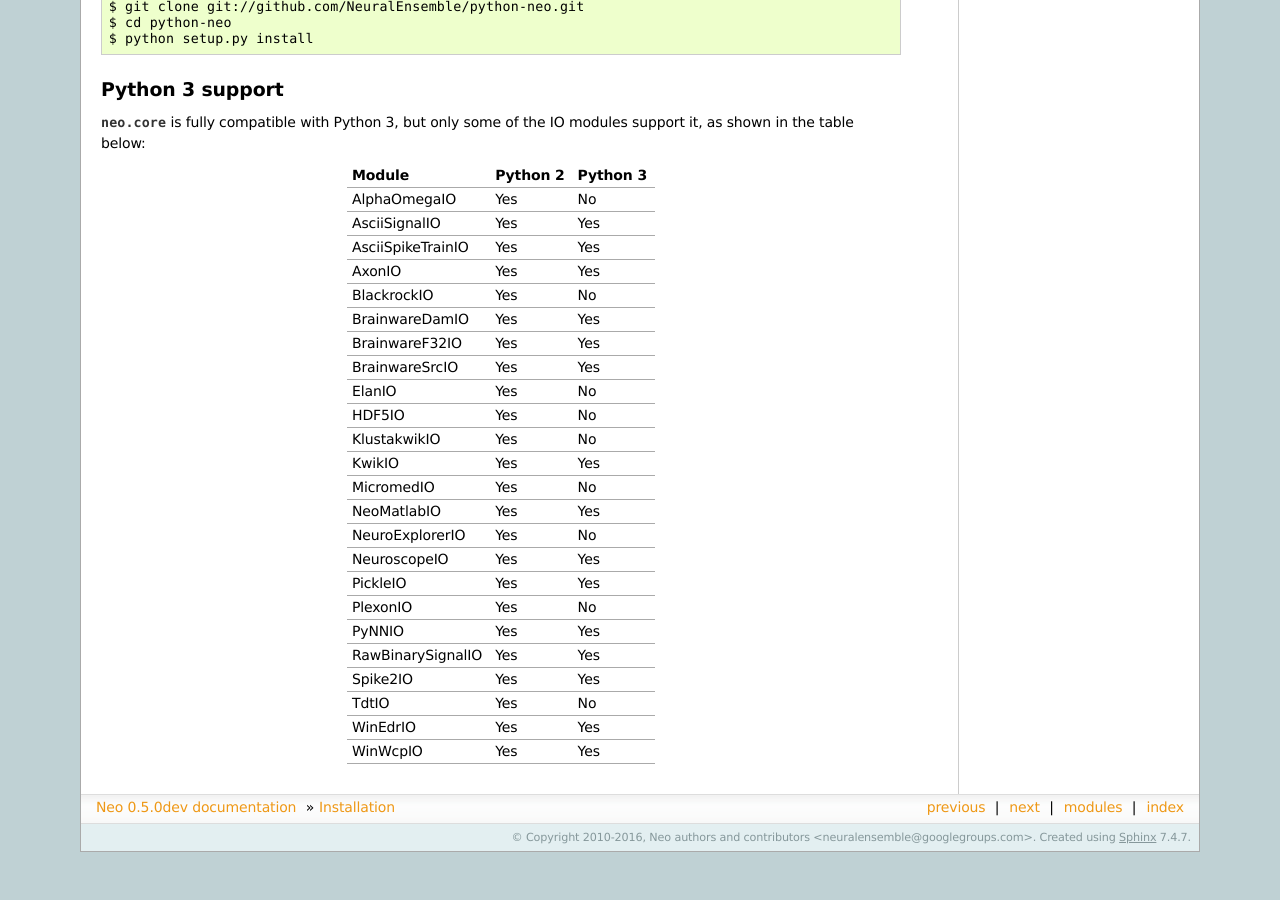
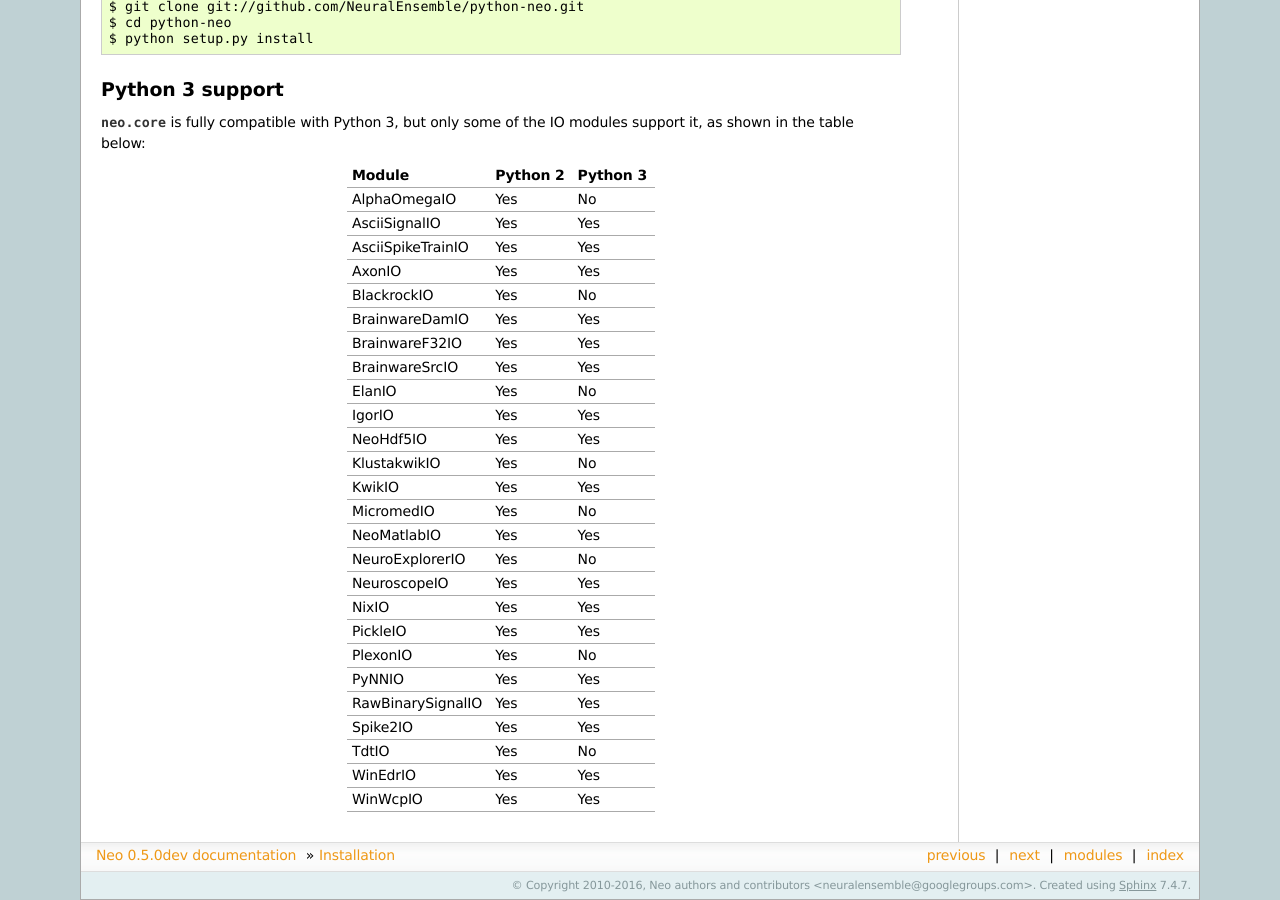
Before and after one commit to NeuralEnsemble/python-neo, a Sphinx documentation site: the page built from doc/source/install.rst, in a window 1280 px wide and 900 px high, scrolled down 1150 px. Built offline with Sphinx 7.4.7, drawn with Linux system fonts in a browser that asks for light colours; pages that are not in the unit, such as notebooks, are missing from menus; before the commit the page ends 2002 px from its top, so only the background shows below that.

Commit message:
Make NixIO accessible from the `neo.io` module

```diff
--- a/doc/source/install.rst
+++ b/doc/source/install.rst
@@ -88,13 +88,15 @@ BrainwareDamIO     Yes      Yes
 BrainwareF32IO     Yes      Yes
 BrainwareSrcIO     Yes      Yes
 ElanIO             Yes      No
-HDF5IO             Yes      No
+IgorIO             Yes      Yes
+NeoHdf5IO          Yes      Yes
 KlustakwikIO       Yes      No
 KwikIO             Yes      Yes
 MicromedIO         Yes      No
 NeoMatlabIO        Yes      Yes
 NeuroExplorerIO    Yes      No
 NeuroscopeIO       Yes      Yes
+NixIO              Yes      Yes
 PickleIO           Yes      Yes
 PlexonIO           Yes      No
 PyNNIO             Yes      Yes
@@ -107,6 +109,7 @@ WinWcpIO           Yes      Yes
 
 
 
+
 .. _`Python`: http://python.org/
 .. _`numpy`: http://numpy.scipy.org/
 .. _`quantities`: http://pypi.python.org/pypi/quantities
```
Also changed, not shown: 1 other file.
